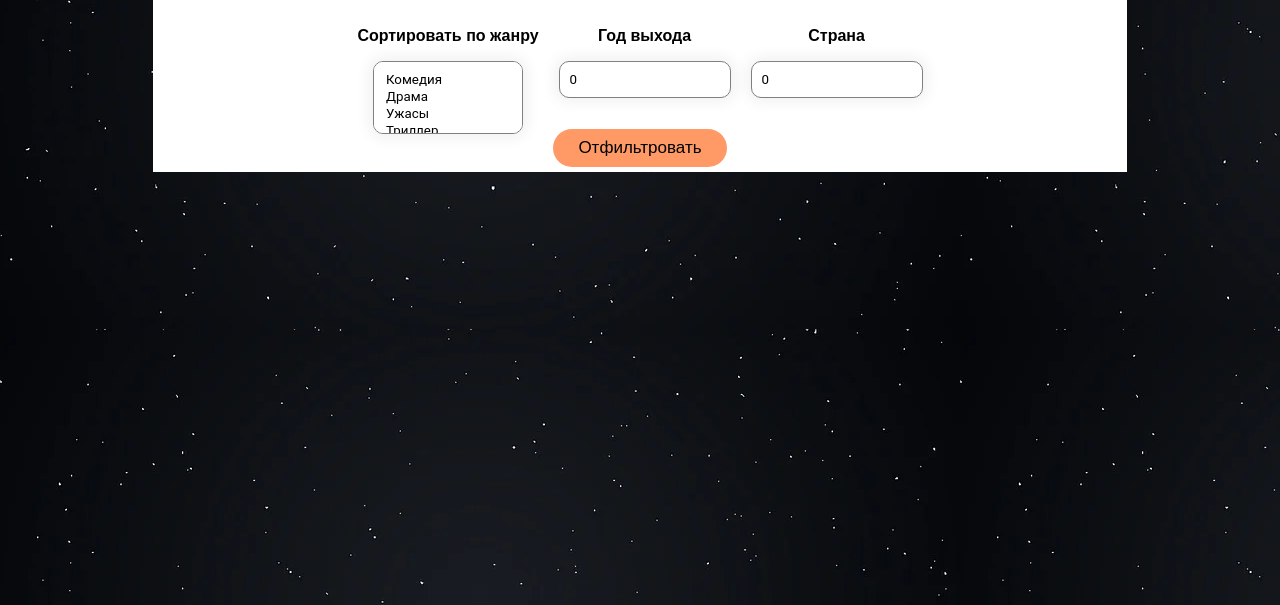
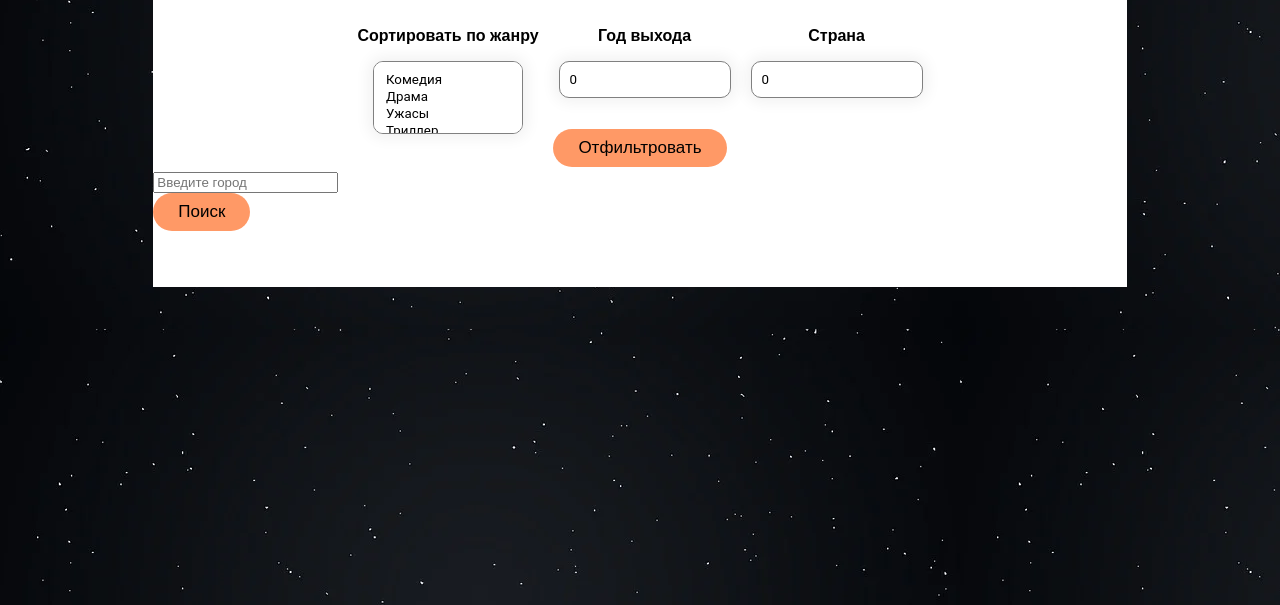
Before and after one commit to y-khln/filmoteka, a plain HTML site: page index.html in a window 1280 px wide. Shown: the part 211-816 px from the top of the page. Drawn offline with Linux system fonts and the light colour scheme.

Commit message:
Update index.html

```diff
--- a/index.html
+++ b/index.html
@@ -43,6 +43,28 @@
         </div>
         <button id="sbtn" onclick="Filter()">Отфильтровать</button>
 
+        <!--API-->
+        <div id="apiBlock">
+            <div id="searchContainer">
+                <input class="search" id="searchInput" type="text" placeholder="Введите город">
+                <button class="search" id="searchButton">Поиск</button>
+            </div>
+            <div id="weatherContainer">
+                <div id="weatherDescrip">
+                    <h2 id="cityHeader"></h2>
+                    <div id="weather">
+                        <div id="temperature"></div>
+                        <div id="description"></div>
+                        <div><img id="weatherIcon"></div>
+                    </div>
+                    <br>
+                    <div id="windSpeed" class="details"></div>
+                    <div id="humidity" class="details"></div>
+                </div>
+            </div>
+        </div>
+
+
         <div id="serials__elem">
 
         </div>
```
